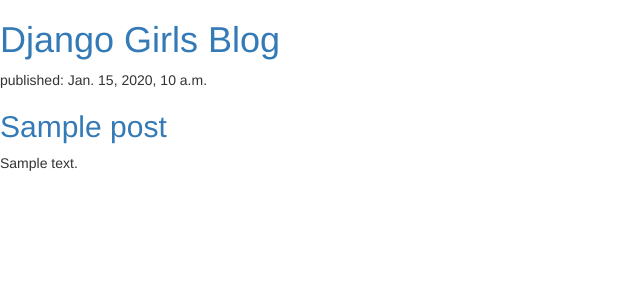
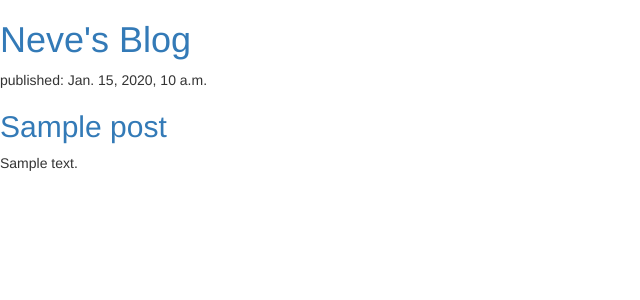
Before and after one commit to nevepeterson/my-first-blog, a Django app: template blog/templates/blog/post_list.html in a window 1280 px wide. Shown: the top 300 px of the page, without its empty margins (0-640 px from the left). Run offline with Django 3.2, Linux system fonts and the light colour scheme; the template is opened without the code that fills it: values that come from a table or form of the project are taken from there, others are empty; tables that the repository leaves empty hold one stand-in row (values such as "Sample post"); parts of the project's set-up code (start-up, migrations or seed data) failed here and were passed over; some libraries are stand-ins or nearby versions.

Commit message:
change title

```diff
--- a/blog/templates/blog/post_list.html
+++ b/blog/templates/blog/post_list.html
@@ -7,7 +7,7 @@
     </head>
     <body>
         <div>
-            <h1><a href="">Django Girls Blog</a></h1>
+            <h1><a href="">Neve's Blog</a></h1>
         </div>
 	{% for post in posts %}
 	    <div>
```
